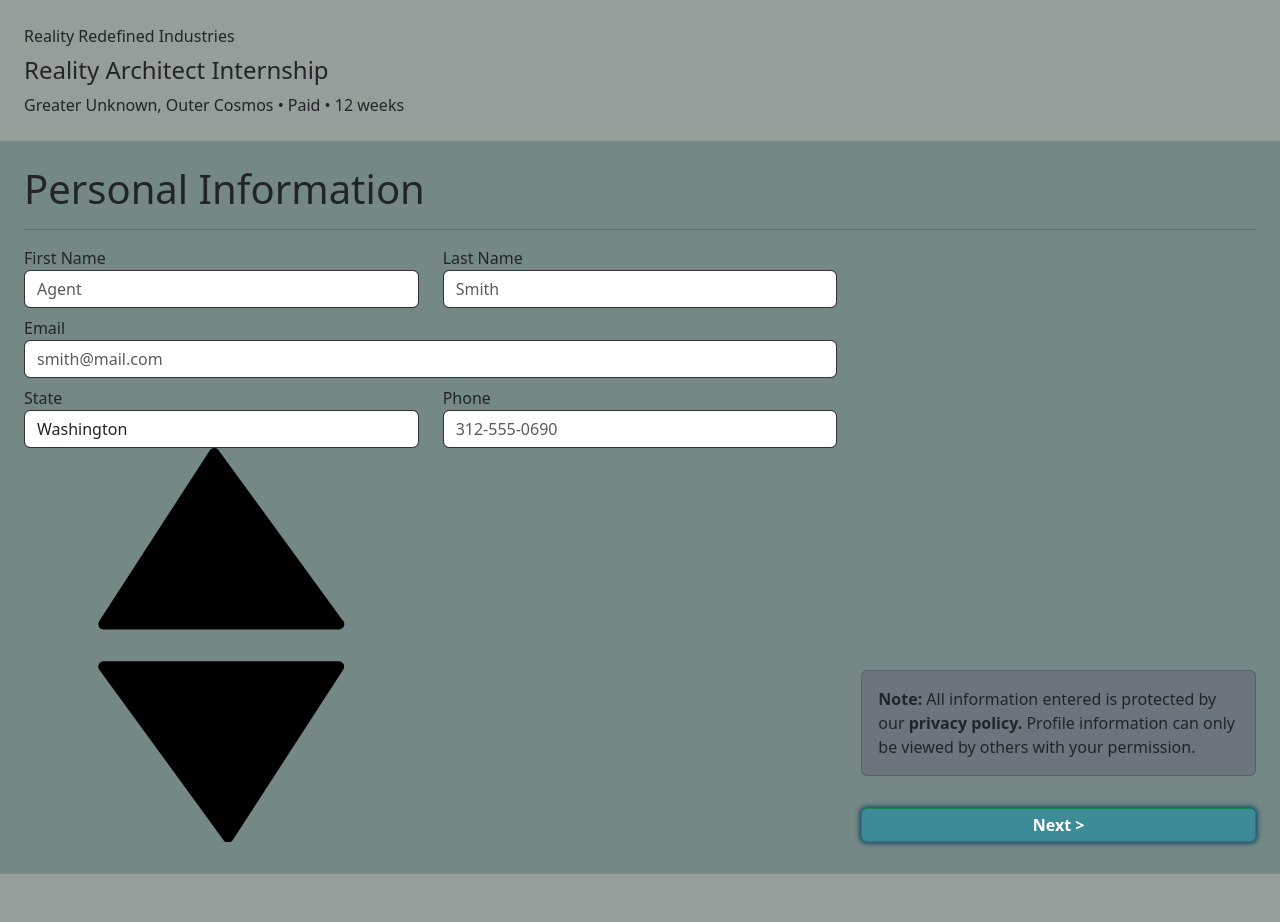
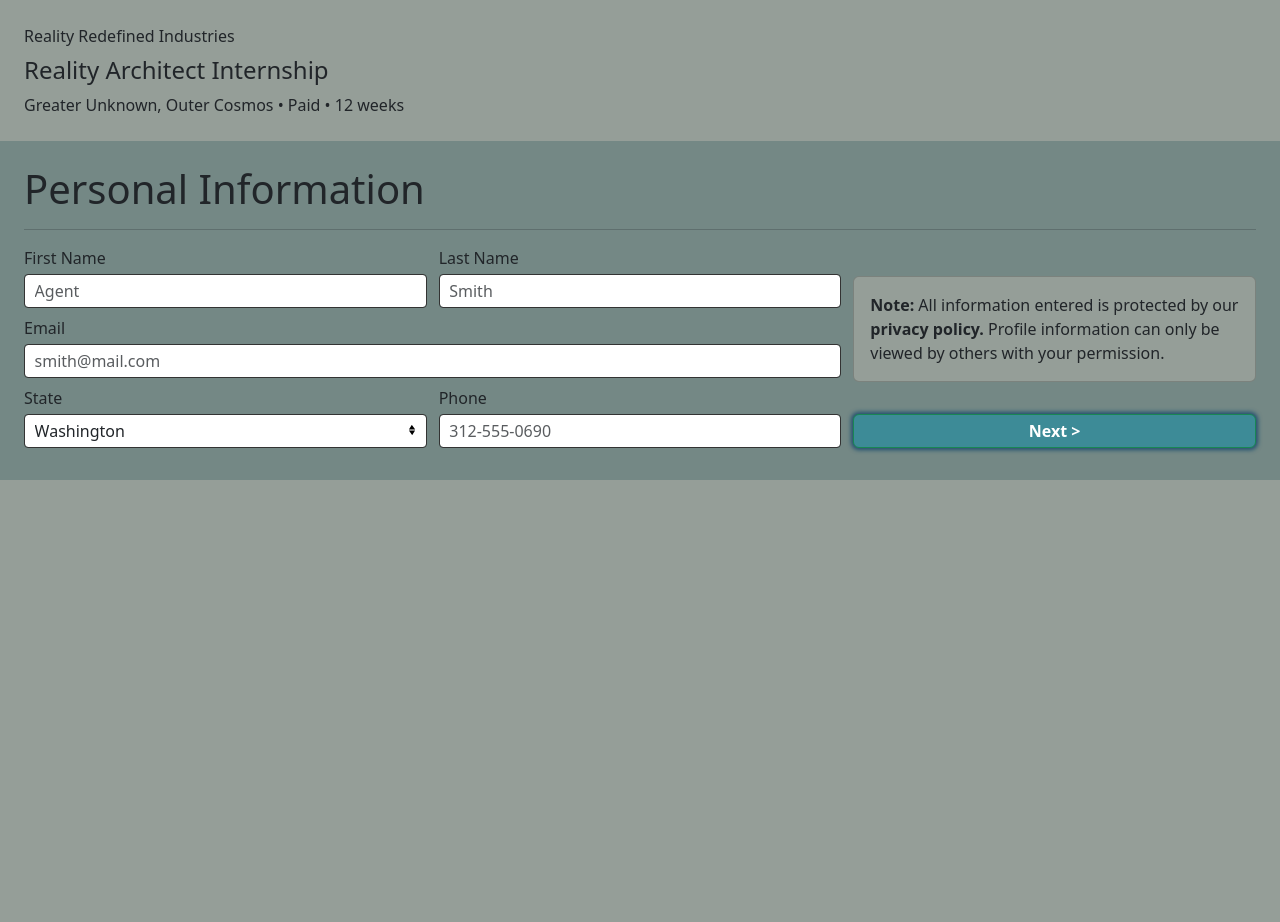
Before and after one commit to theZalmanian/Winter2024-SDEV328-Application, a PHP site: page /views/personal-info.html in a window 1280 px wide. After the commit the page ends 480 px from the top, so only its background shows below. Run offline with PHP 8.4, Linux system fonts and the light colour scheme.

Commit message:
Made some final styling changes

```diff
--- a/styles/styles.css
+++ b/styles/styles.css
@@ -4,6 +4,8 @@
 
     --secondary-color: #1F4F6F; /* indigo dye */
     --secondary-color-variant: #3D8B97; /* blue munsell */
+
+    --third-color: #C7B8B6;
 
     --accent-color: #56A3A9; /* moonstone */
 
@@ -33,6 +35,10 @@
     box-shadow: 0 0 4px 2px var(--secondary-color);
 }
 
+.bg-primary-color {
+    background-color: var(--primary-color);
+}
+
 /* navigation */
 
 .nav-header {
@@ -42,6 +48,66 @@
 
 /* forms */
 
+label {
+    margin-bottom: .25em;
+}
+
+.form-control, textarea {
+    padding: .25em .6em;
+    border-radius: .25em;
+}
+
+input[type=checkbox]
+, input[type=radio] {
+    transform: scale(1);
+    accent-color: var(--accent-color);
+}
+
+input[type=checkbox]:hover
+, input[type=radio]:hover {
+    accent-color: var(--secondary-color);
+}
+
+/* personal info */
+
+#select-container {
+    position: relative;
+}
+
+#dropdown-icon {
+    width: 10px;
+    position: absolute;
+    top: 2px;
+    left: 95%;
+}
+
+#personal-info > .row
+, #personal-info > .row .row {
+    --bs-gutter-x: .75em;
+}
+
+/* prior experience */
+
+textarea {
+    resize: none;
+}
+
+.radio-group label {
+    margin-right: .75em;
+}
+
+/* mailing lists*/
+
+#mailing-lists label {
+    margin-left: .25em;
+}
+
+/* summary */
+
+#summary-data {
+    border-radius: .25em;
+}
+
 /* summary */
 
 #summary-data > p
@@ -50,7 +116,7 @@
 }
 
 #summary-data > hr {
-    margin: .5rem 0;
+    margin: .25em 0;
 }
 
 #summary-person-icon {
--- a/views/experience.html
+++ b/views/experience.html
@@ -6,8 +6,10 @@
     <link rel="icon" type="image/x-icon" href="images/reality-architect.jpg">
 
     <!--Include Bootstrap-->
-    <link href="https://cdn.jsdelivr.net/npm/bootstrap@5.3.0-alpha3/dist/css/bootstrap.min.css" rel="stylesheet" crossorigin="anonymous">
+    <link href="https://cdn.jsdelivr.net/npm/bootstrap@5.3.2/dist/css/bootstrap.min.css" rel="stylesheet" integrity="sha384-T3c6CoIi6uLrA9TneNEoa7RxnatzjcDSCmG1MXxSR1GAsXEV/Dwwykc2MPK8M2HN" crossorigin="anonymous">
     <link rel="stylesheet" href="styles/styles.css">
+
+    <script src="https://cdn.jsdelivr.net/npm/bootstrap@5.3.2/dist/js/bootstrap.bundle.min.js" integrity="sha384-C6RzsynM9kWDrMNeT87bh95OGNyZPhcTNXj1NW7RuBCsyN/o0jlpcV8Qyq46cDfL" crossorigin="anonymous"></script>
 </head>
 <body>
 <header class="p-4">
--- a/views/mailing-lists.html
+++ b/views/mailing-lists.html
@@ -6,8 +6,10 @@
     <link rel="icon" type="image/x-icon" href="images/reality-architect.jpg">
 
     <!--Include Bootstrap-->
-    <link href="https://cdn.jsdelivr.net/npm/bootstrap@5.3.0-alpha3/dist/css/bootstrap.min.css" rel="stylesheet" crossorigin="anonymous">
+    <link href="https://cdn.jsdelivr.net/npm/bootstrap@5.3.2/dist/css/bootstrap.min.css" rel="stylesheet" integrity="sha384-T3c6CoIi6uLrA9TneNEoa7RxnatzjcDSCmG1MXxSR1GAsXEV/Dwwykc2MPK8M2HN" crossorigin="anonymous">
     <link rel="stylesheet" href="styles/styles.css">
+
+    <script src="https://cdn.jsdelivr.net/npm/bootstrap@5.3.2/dist/js/bootstrap.bundle.min.js" integrity="sha384-C6RzsynM9kWDrMNeT87bh95OGNyZPhcTNXj1NW7RuBCsyN/o0jlpcV8Qyq46cDfL" crossorigin="anonymous"></script>
 </head>
 <body>
 <header class="p-4">
--- a/views/personal-info.html
+++ b/views/personal-info.html
@@ -6,8 +6,10 @@
     <link rel="icon" type="image/x-icon" href="images/reality-architect.jpg">
 
     <!--Include Bootstrap-->
-    <link href="https://cdn.jsdelivr.net/npm/bootstrap@5.3.0-alpha3/dist/css/bootstrap.min.css" rel="stylesheet" crossorigin="anonymous">
+    <link href="https://cdn.jsdelivr.net/npm/bootstrap@5.3.2/dist/css/bootstrap.min.css" rel="stylesheet" integrity="sha384-T3c6CoIi6uLrA9TneNEoa7RxnatzjcDSCmG1MXxSR1GAsXEV/Dwwykc2MPK8M2HN" crossorigin="anonymous">
     <link rel="stylesheet" href="styles/styles.css">
+
+    <script src="https://cdn.jsdelivr.net/npm/bootstrap@5.3.2/dist/js/bootstrap.bundle.min.js" integrity="sha384-C6RzsynM9kWDrMNeT87bh95OGNyZPhcTNXj1NW7RuBCsyN/o0jlpcV8Qyq46cDfL" crossorigin="anonymous"></script>
 </head>
 <body>
 <header class="p-4">
@@ -129,7 +131,7 @@
                 </div>
             </div>
             <div class="col-md-4 my-2">
-                <div class="card bg-secondary mb-4">
+                <div class="card bg-primary-color mb-4">
                     <p class="p-3 mb-0">
                         <b>Note:</b> All information entered is protected by our <strong>privacy policy.</strong>
                         Profile information can only be viewed by others with your permission.
```
